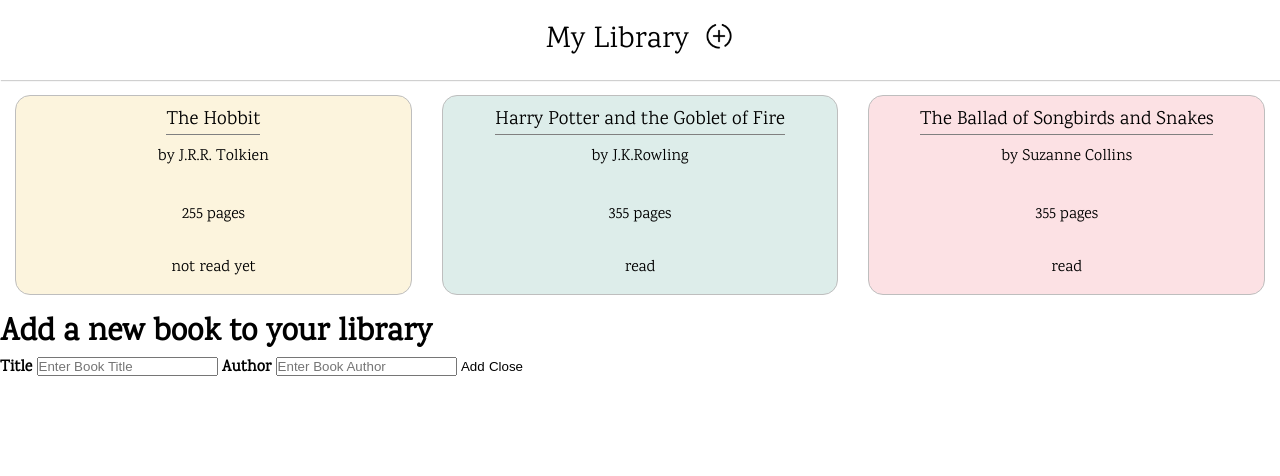
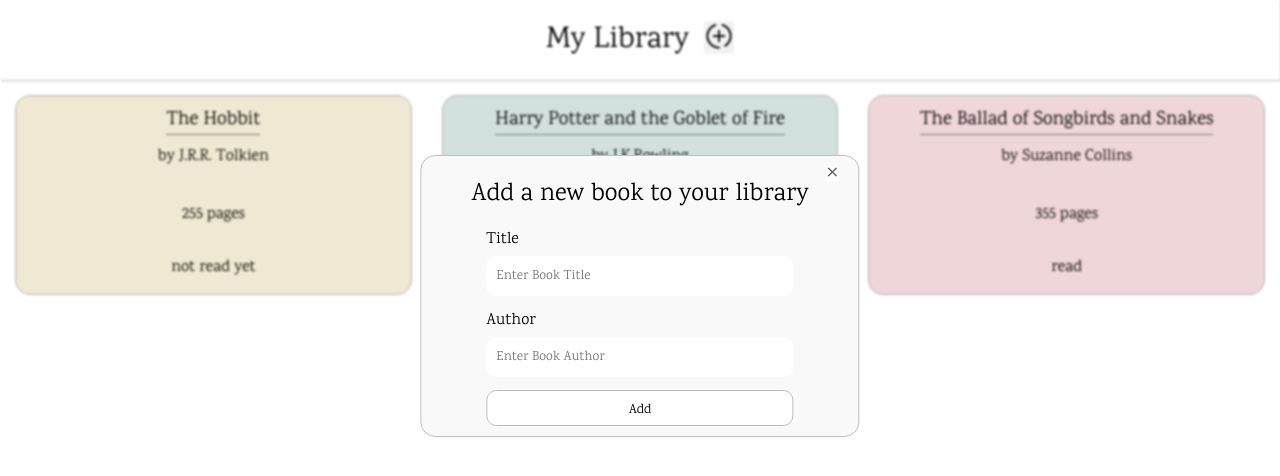
Before and after one commit to sushiroll29/library, a plain HTML site: page index.html in a window 1280 px wide. Both pictures are taken after a click on the button 718 px from the left and 37 px from the top of the page. Drawn offline with Linux system fonts and the light colour scheme.

Commit message:
Add some form styling

```diff
--- a/index.html
+++ b/index.html
@@ -12,6 +12,7 @@
     <link href="https://fonts.googleapis.com/css2?family=Karma&display=swap" rel="stylesheet">
 </head>
 <body>
+    <div class="container">
         <div class="top-bar">
             <span>My Library</span>
             <div>
@@ -20,18 +21,24 @@
         </div>
         <div class="library">
         </div>
+    </div>
     <div class="form-popup" id="form">
         <form action="" class="form-container">
+        <button class="cancel" onclick="closeForm()"><img src="./close.png" alt="cancel-icon" class="cancel-icon"></button>
           <h1>Add a new book to your library</h1>
-
-          <label for="title"><b>Title</b></label>
+            <div class="form-fields">
+                <label for="title">Title</label>
                 <input type="text" placeholder="Enter Book Title" name="title" required>
 
-          <label for="author"><b>Author</b></label>
+                <label for="author">Author</label>
                 <input type="text" placeholder="Enter Book Author" name="author" required>
 
+                <div class="form-buttons">
                     <button type="submit" class="btn">Add</button>
-          <button type="button" class="btn cancel" onclick="closeForm()">Close</button>
+
+                </div>
+            </div>
+
         </form>
       </div>
 </body>
--- a/script.js
+++ b/script.js
@@ -1,6 +1,7 @@
 const libraryDiv = document.querySelector('.library');
 const addButton = document.querySelector('.add');
 const form = document.querySelector('#form');
+const container = document.querySelector('.container');
 
 let library = [];
 
@@ -70,10 +71,12 @@
 }
 
 function openForm(){
+    container.classList.add('blur');
     form.style.display = 'block';
 }
 
 function closeForm(){
+    container.classList.remove('blur');
     form.style.display = 'none';
 }
 
--- a/style.css
+++ b/style.css
@@ -11,15 +11,24 @@
 html, body{
     font-size: 16px;
     font-family: 'Karma', sans-serif;
+    position: relative;
 }
 
-button{
+label{
+    font-weight: normal;
+}
+
+button.add, button.cancel{
     border: none;
     background-color: white;
 }
 
 button:hover{
     cursor: pointer;
+}
+
+.container.blur {
+    filter: blur(1px) brightness(95%);
 }
 
 .top-bar{
@@ -43,9 +52,14 @@
     right: 15px;
 } */
 
-.add-icon {
+.add-icon{
     width: 30px;
     height: 30px;
+}
+
+.cancel-icon {
+    width: 12px;
+    height: 12px;
 }
 
 .library {
@@ -99,4 +113,63 @@
 
 .form-popup{
     display: none;
+    position: absolute;
+    top: 50%;
+    left: 50%;
+    transform: translate(-50%);
+    border: 1px solid var(--grey);
+    border-radius: 15px;
+    padding: 10px 50px;
+    background-color: rgb(249, 249, 249);
 }
+
+.cancel {
+    position: absolute;
+    right: 20px;
+
+}
+
+form > h1 {
+    margin-bottom: 15px;
+    text-align: center;
+    font-size: 25px;
+    font-weight: 400;
+    padding-top: 10px;
+}
+
+.form-fields {
+    display: flex;
+    flex-direction: column;
+    padding: 0 15px;
+}
+
+.form-fields > label{
+    font-size: 16px;
+    font-weight: normal;
+    margin-bottom: 5px;
+}
+
+.form-fields > input {
+    appearance: none;
+    padding: 10px 10px;
+    border: none;
+    border-radius: 10px;
+    outline: none;
+    margin-bottom: 13px;
+    font-family: 'Karma', sans-serif;
+}
+
+.form-buttons{
+    display: flex;
+    justify-content: space-around;
+}
+
+.form-buttons > button {
+    padding: 9px 10px 5px 10px;
+    border: 1px solid var(--grey);
+    border-radius: 10px;
+    background-color: white;
+    width: 100%;
+    font-family: 'Karma', sans-serif;
+    text-align: center;
+}
```
Also changed, not shown: cancel.png (added), close.png (added). Lines whose indentation alone changed are shown as unchanged.
